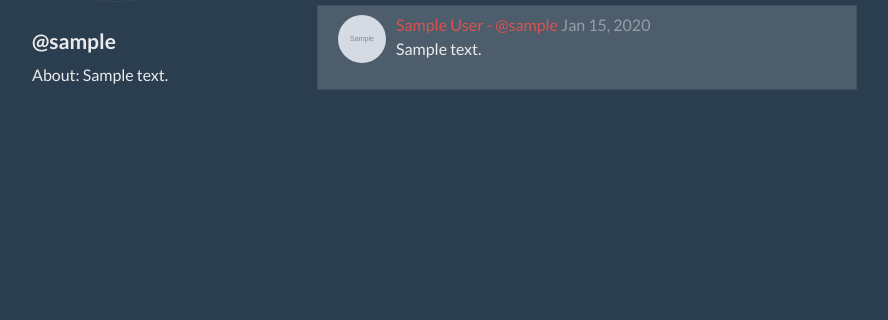
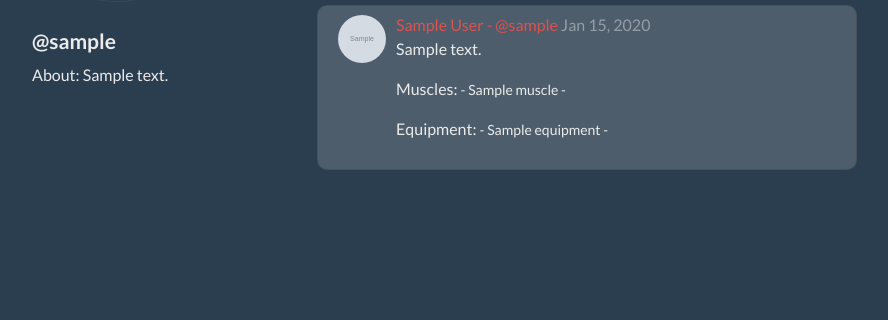
Before and after one commit to jbenjoy2/swolemate, a Flask app: template templates/user_profile.html in a window 1280 px wide. Shown: the part 480-800 px from the top of the page, without its empty margins (53-941 px from the left). Run offline with Flask 2, Linux system fonts and the light colour scheme; tables that the repository leaves empty hold one stand-in row (values such as "Sample post"); the template is opened without the code that fills it: values that come from a table or form of the project are taken from there, most other values are stand-ins (such as "Sample title", 1, 10 or a date in 2020); grey boxes marked "Sample" are stand-in pictures; some libraries are stand-ins or nearby versions.

Commit message:
adjusted markup functions in js files so public posts render differently to anonymous users. Concluded basic user flow.

```diff
--- a/forms.py
+++ b/forms.py
@@ -50,6 +50,8 @@ class ForcedResetForm(FlaskForm):
 
 class PostForm(FlaskForm):
     details = TextAreaField('Workout Details*', validators=[InputRequired()])
-    muscles = MultiCheckboxField('Muscles Worked', coerce=int)
-    equipment = MultiCheckboxField('Equipment used', coerce=int)
+    muscles = MultiCheckboxField(
+        'Muscles Worked', coerce=int, validators=[InputRequired()])
+    equipment = MultiCheckboxField(
+        'Equipment used', coerce=int, validators=[InputRequired()])
     is_private = BooleanField('Make this post private')
--- a/models.py
+++ b/models.py
@@ -26,7 +26,7 @@ class User(db.Model):
     image_url = db.Column(db.Text, default='/static/default-pic.png')
     bio = db.Column(db.Text)
     # set up relationships
-    posts = db.relationship('Post')
+    posts = db.relationship('Post', order_by='Post.id.desc()')
 
     likes = db.relationship('Post', secondary="likes")
 
--- a/static/all_posts.js
+++ b/static/all_posts.js
@@ -22,7 +22,14 @@ function generatePublicMarkup(post) {
 	<a href="/user/${post.user_id}">${post.first} ${post.last} - @${post.username}</a>
 	<span class="text-muted">${post.timestamp}</span>
 	<p>${post.details}</p>
+	<p>
+		Muscles:
+			<small>- ${post.muscles.join('- -')} -</small>
+	</p>
+	<p class="mt-2">Equipment:
 
+	<small>- ${post.equipment.join('- -')} -</small>
+	</p>
 	</div>
 </li>`;
 }
@@ -38,9 +45,24 @@ function generatePrivateMarkup(post) {
 	<a href="/user/${post.user_id}">${post.first} ${post.last} - @${post.username}</a>
 	<span class="text-muted">${post.timestamp}<small class="ml-3 post-lock">Private<i class="fas fa-user-lock ml-1"></i></small></span>
 	<p>${post.details}</p>
+	<p>
+		Muscles:
+			<small>- ${post.muscles.join('- -')} -</small>
+	</p>
+	<p class="mt-2">Equipment:
 
+	<small>- ${post.equipment.join('- -')} -</small>
+	</p>
 	</div>
 </li>`;
+}
+
+function generateMuscles(post) {
+	let markup = `Muscles:`;
+	for (let muscle of post.muscles) {
+		markup += `<small>- ${muscle} -</small>`;
+	}
+	return markup;
 }
 
 async function addPosts() {
@@ -51,7 +73,8 @@ async function addPosts() {
 		if (post.is_private) {
 			markUp = generatePrivateMarkup(post);
 		} else markUp = generatePublicMarkup(post);
-		$('#all-posts').append(markUp);
+
+		$('#posts').append(markUp);
 	}
 }
 
--- a/static/app.css
+++ b/static/app.css
@@ -9,6 +9,14 @@ h1 {
 
 li.stat > h4 > a {
 	color: #d9534f;
+}
+
+#posts .list-group-item {
+	border-radius: 10px;
+}
+
+#anon-posts .list-group-item {
+	border-radius: 15px;
 }
 
 .post-area > .post-heading > a {
@@ -131,9 +139,6 @@ li.anon:hover {
 #posts:not(.no-hover) .list-group-item:hover {
 	background-color: #535556;
 }
-#all-posts:not(.no-hover) .list-group-item:hover {
-	background-color: #535556;
-}
 
 #posts.no-hover .post-area {
 	width: 100%;
@@ -249,6 +254,11 @@ nav + .container {
 	position: relative;
 	z-index: 2;
 }
+
+#posts .list-group-item img {
+	position: relative;
+	z-index: 2;
+}
 #all-posts .list-group-item a:not(.post-link) {
 	position: relative;
 	z-index: 2;
--- a/templates/all_posts.html
+++ b/templates/all_posts.html
@@ -17,7 +17,18 @@
                     {% else %}
                     <span class="text-muted">{{ post.timestamp.strftime('%b %d, %Y') }}</span>
                     {%endif%}
-                    <p>{{ post.details }}</p>
+                    <p style="white-space: pre-line">{{ post.details }}</p>
+                    <p>
+              Muscles:
+              {%for muscle in post.muscles%}
+            <small>- {{muscle.name}} -</small>
+            {% endfor %}
+            </p>
+            <p class="mt-2">Equipment:
+              {%for equipment in post.equipment%}
+            <small>- {{equipment.name}} -</small>
+            {% endfor %}
+            </p>
 
                   </div>
               </li>
```
Also changed, not shown: static/public_posts.js (+18 -19 lines), templates/add_post.html (+16 -2 lines), templates/home.html (+3 -4 lines), templates/show_post.html (+7 -3 lines).
